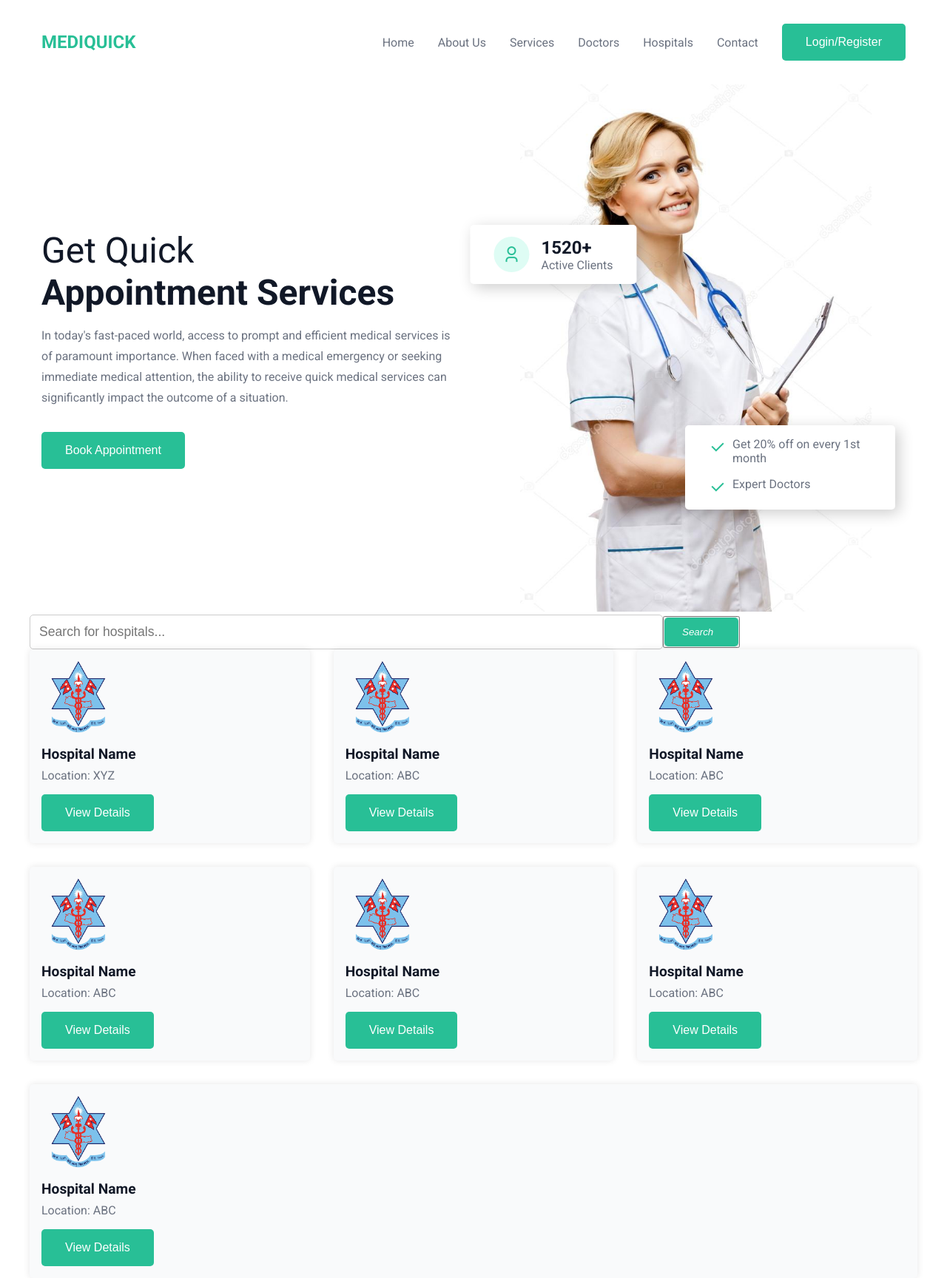
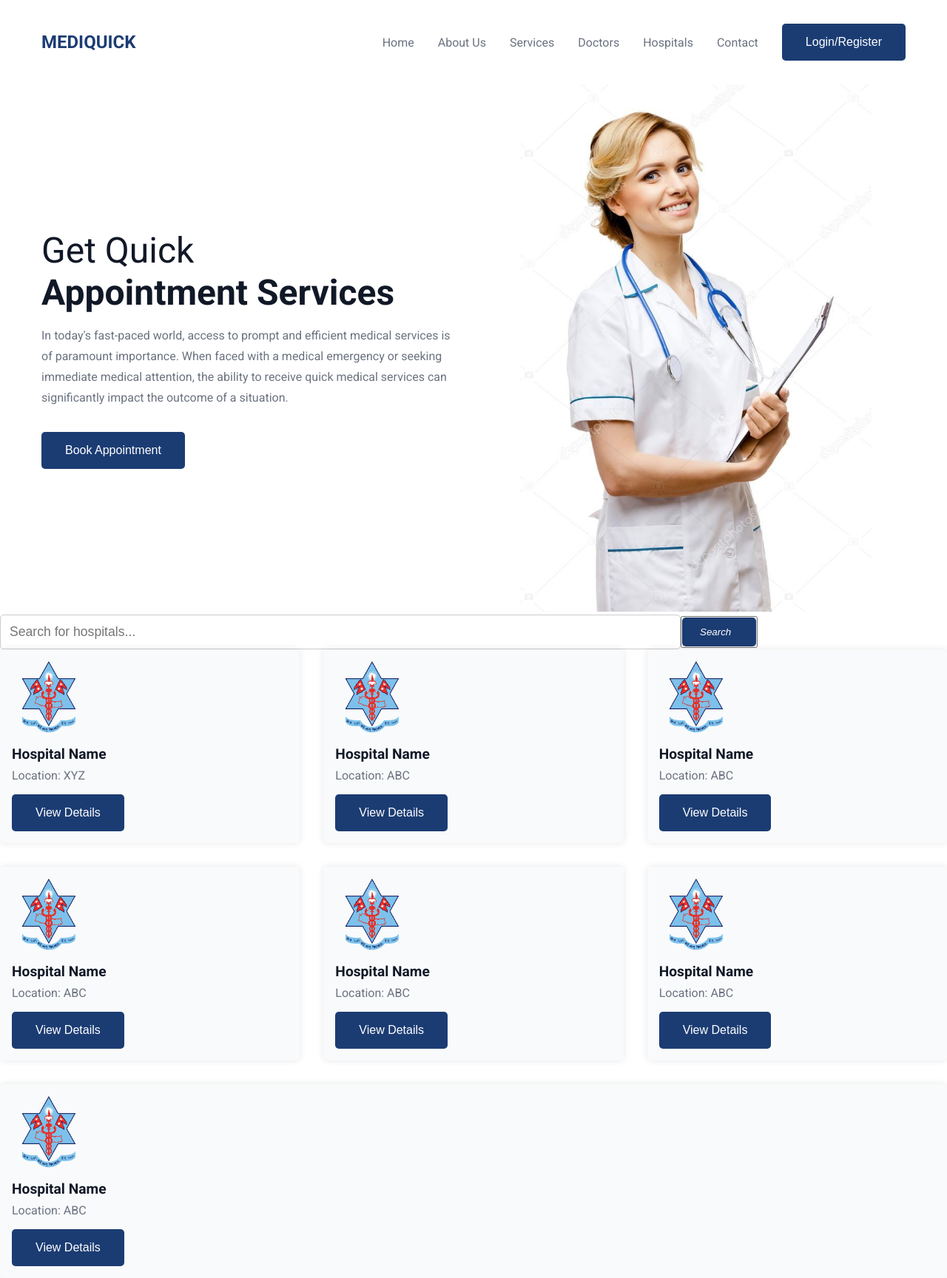
Before and after one commit to bidishacpg/MEDIQ-main, a Django app: page / in a window 1280 px wide. Shown: the whole page at 74% size. Run offline with Django 5.2, Linux system fonts and the light colour scheme; some libraries are stand-ins or nearby versions.

Commit message:
2nd commit

```diff
--- a/mediq/static/indexx.css
+++ b/mediq/static/indexx.css
@@ -1,8 +1,8 @@
 @import url("https://fonts.googleapis.com/css2?family=Roboto:wght@400;500;700&display=swap");
 
 :root {
-  --primary-color: #28bf96;
-  --primary-color-dark: #209677;
+  --primary-color: #1B3C73;
+  --primary-color-dark: #40679E;
   --text-dark: #111827;
   --text-light: #6b7280;
   --white: #ffffff;
--- a/mediq/templates/index.html
+++ b/mediq/templates/index.html
@@ -46,24 +46,6 @@
         <div class="image">
           <span class="image__bg"></span>
           <img src="/static/img/cutu.jpg" alt="header image" />
-          <div class="image__content image__content__1">
-            <span><i class="ri-user-3-line"></i></span>
-            <div class="details">
-              <h4>1520+</h4>
-              <p>Active Clients</p>
-            </div>
-          </div>
-          <div class="image__content image__content__2">
-            <ul>
-              <li>
-                <span><i class="ri-check-line"></i></span>
-                Get 20% off on every 1st month
-              </li>
-              <li>
-                <span><i class="ri-check-line"></i></span>
-                Expert Doctors
-              </li>
-            </ul>
           </div>
         </div>
       </header>
```
